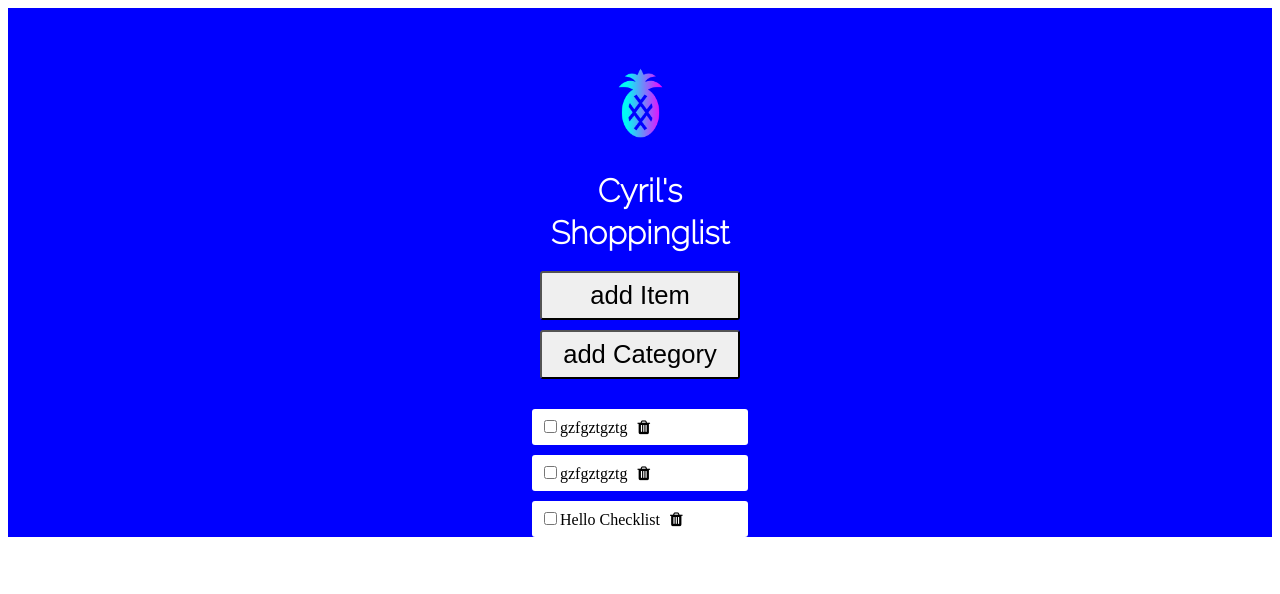
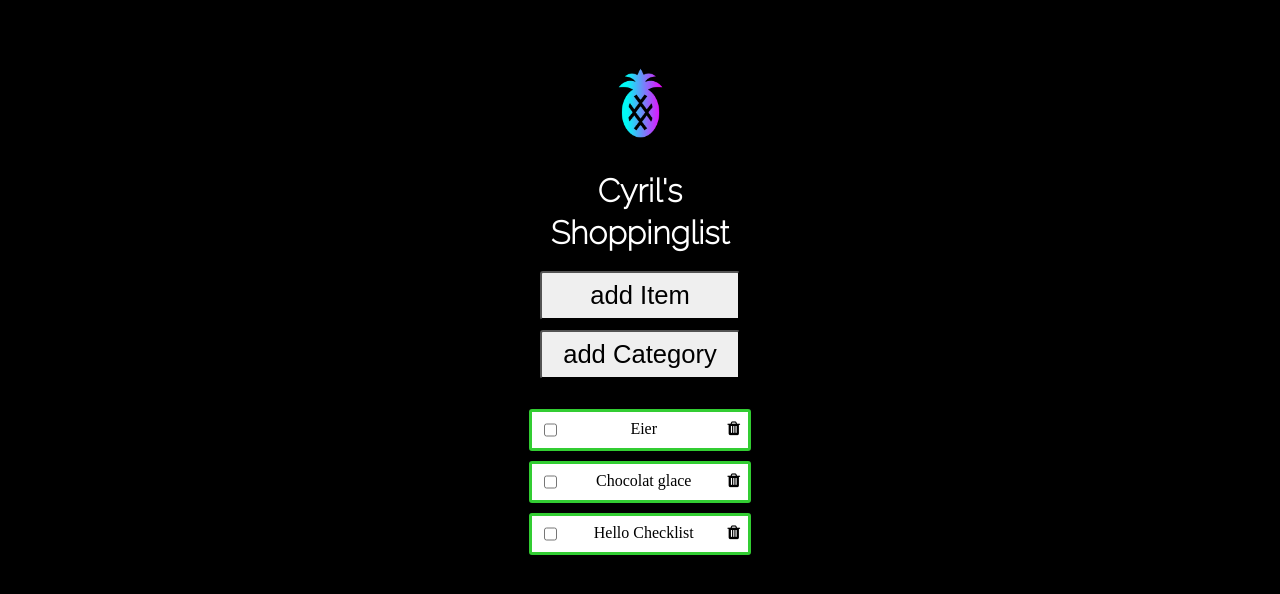
Before and after one commit to brunnermanu/shoppinglist, an Angular app: page / in a window 1280 px wide. Shown: the top 594 px of the page. Built offline with nearby package versions, Linux system fonts and the light colour scheme.

Commit message:
add listArea-files

```diff
--- a/src/app/app.component.html
+++ b/src/app/app.component.html
@@ -16,13 +16,13 @@
   <div class="listArea">
     <div class="checkListItem">
       <input type="checkbox">
-      <span>gzfgztgztg</span>
+      <span>Eier</span>
       <i class="fa fa-trash" aria-hidden="true"></i>
     </div>
 
     <div class="checkListItem">
       <input type="checkbox">
-      <span>gzfgztgztg</span>
+      <span>Chocolat glace</span>
       <i class="fa fa-trash" aria-hidden="true"></i>
     </div>
 
--- a/src/app/app.component.scss
+++ b/src/app/app.component.scss
@@ -1,6 +1,6 @@
 
 .listBackground {
-  background-color: blue;
+  background-color: black;
 
 
   &__logo{
@@ -23,7 +23,10 @@
     margin: 5px;
   }
 
-  span {
-    margin-right: 10px;
+  .checkListItem {
+    display: flex;
+    flex-direction: row;
+    flex-wrap: nowrap;
+    justify-content: space-between;
   }
 }
--- a/src/styles.scss
+++ b/src/styles.scss
@@ -1,4 +1,8 @@
 /* You can add global styles to this file, and also import other style files */
+body {
+  background-color: black;
+}
+
 h1,p {
   font-family: 'Raleway', sans-serif;
 };
@@ -24,19 +28,24 @@ button:hover {
 };
 
 .checkListItem {
+
+  display: flex;
+  flex-direction: row;
+  flex-wrap: nowrap;
+  justify-content: space-between;
   background-color: white;
-  border: 5px;
-  border-color: limegreen;
   display: block;
   height: 20px;
   margin: auto;
   margin-top: 10px;
-  margin-bottom: 10px;
   width: 200px;
   border-radius: 3px;
+  border: 3px solid limegreen;
   padding: 8px;
 }
 
 .gategory1 {
   border-color: limegreen;
+
+
 }
```
Also changed, not shown: src/app/listArea/listArea.component.html (added), src/app/listArea/listArea.component.scss (added), src/app/listArea/listArea.component.ts (added).
